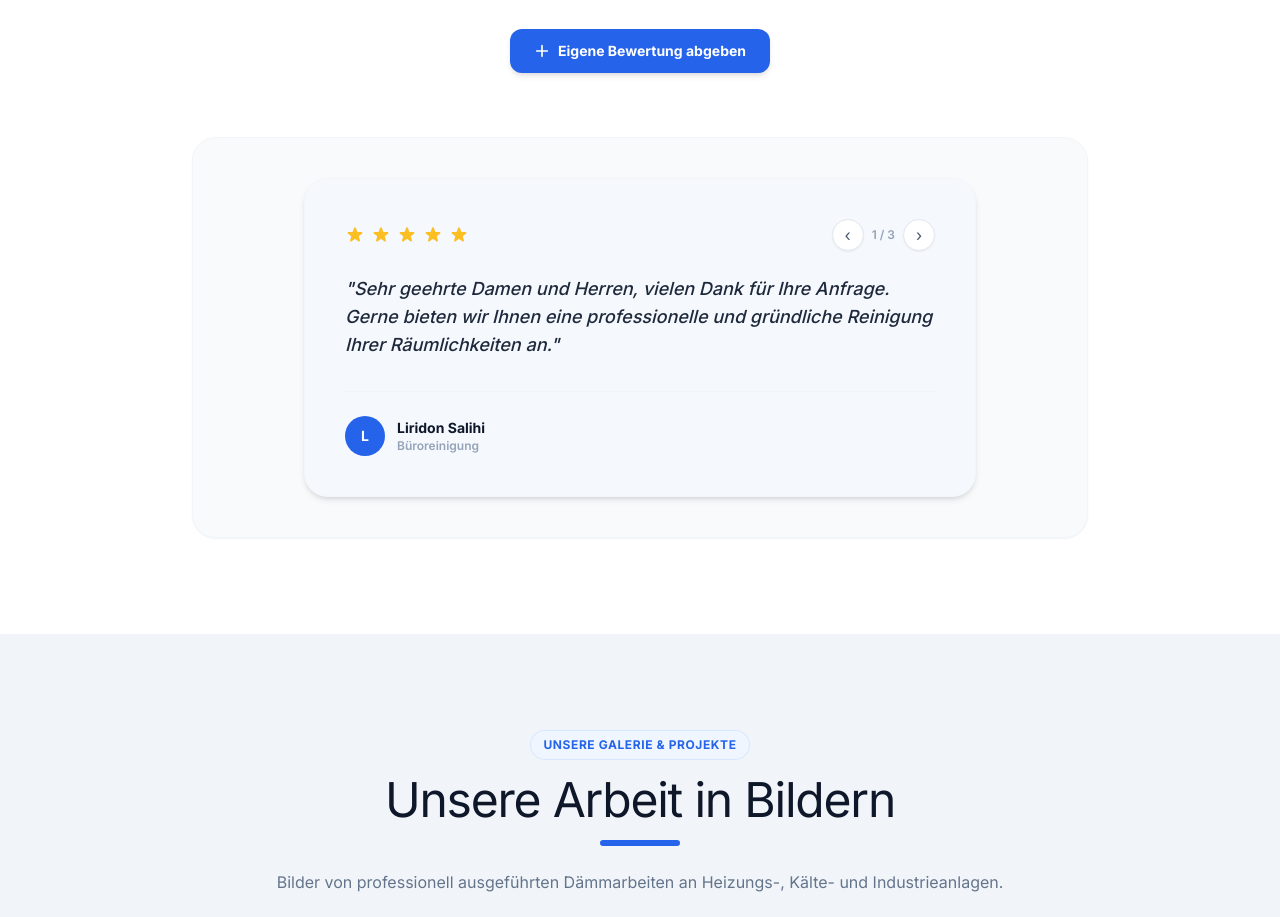
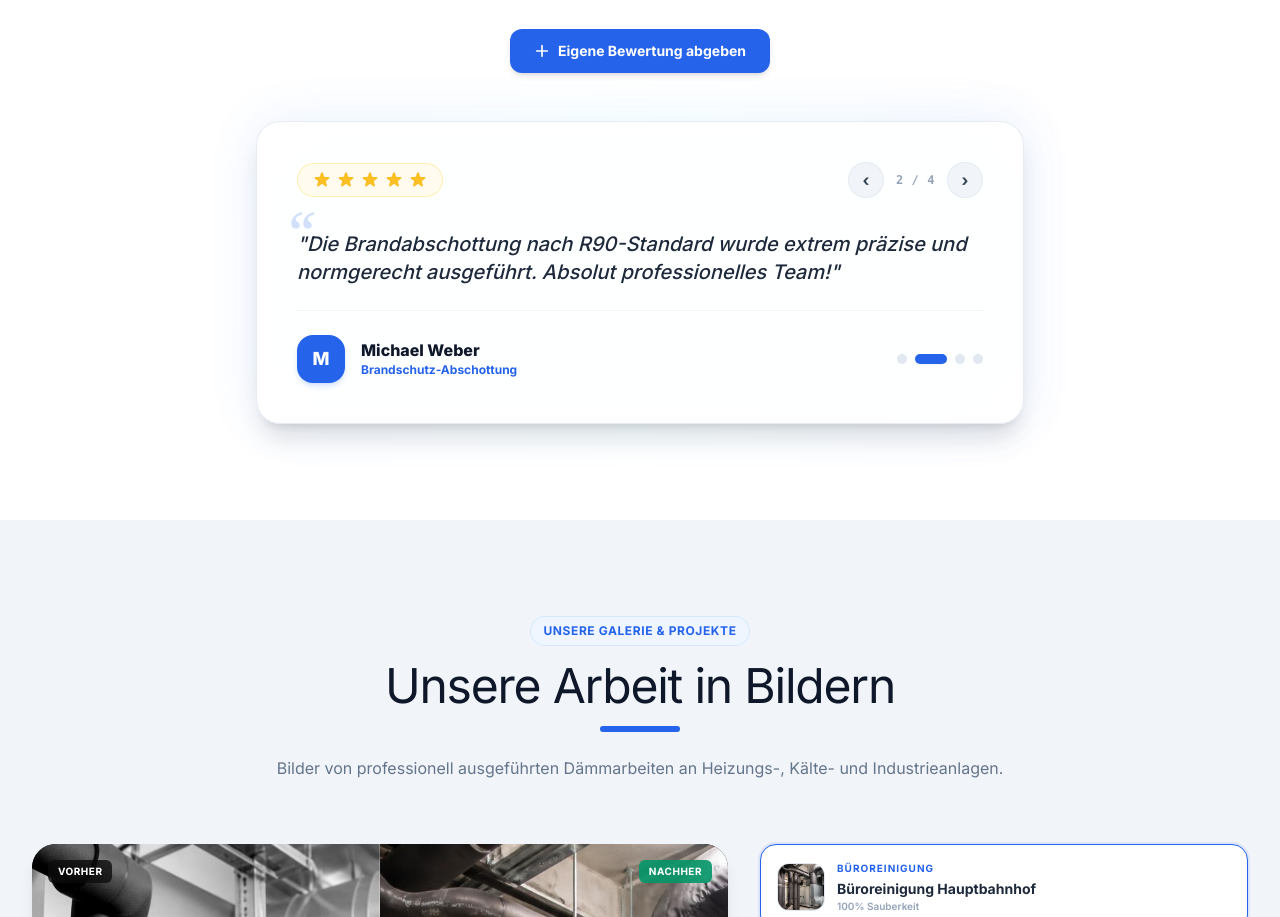
Before and after one commit to LiridonSaa1/Prekadini-Thermotech, a website: page index.html in a window 1280 px wide. Shown: the part 4629-5546 px from the top of the page. Drawn offline with nearby package versions, Linux system fonts and the light colour scheme; no server answers.

Commit message:
Redesign reviews slider with auto-sliding loop, dots navigation, and smooth animation

```diff
--- a/app.js
+++ b/app.js
@@ -648,25 +648,58 @@ document.addEventListener("DOMContentLoaded", () => {
     }
   };
 
+  let reviewsAutoSlideTimer = null;
+
+  const startReviewsAutoSlide = () => {
+    stopReviewsAutoSlide();
+    if (approvedReviews && approvedReviews.length > 1) {
+      reviewsAutoSlideTimer = setInterval(() => {
+        window.nextReview(false);
+      }, 4500);
+    }
+  };
+
+  const stopReviewsAutoSlide = () => {
+    if (reviewsAutoSlideTimer) {
+      clearInterval(reviewsAutoSlideTimer);
+      reviewsAutoSlideTimer = null;
+    }
+  };
+
+  window.startReviewsAutoSlide = startReviewsAutoSlide;
+  window.stopReviewsAutoSlide = stopReviewsAutoSlide;
+
   const loadApprovedReviews = async () => {
     try {
       approvedReviews = await ReviewService.fetchApprovedReviews();
       renderReviewsSlider();
+      startReviewsAutoSlide();
     } catch (err) {
       console.error("Failed to load approved reviews:", err);
     }
   };
 
+  window.goToReview = (index) => {
+    if (!approvedReviews || approvedReviews.length === 0) return;
+    activeReviewIndex = index;
+    renderReviewsSlider();
+    startReviewsAutoSlide();
+  };
+
   window.prevReview = () => {
-    if (approvedReviews.length === 0) return;
+    if (!approvedReviews || approvedReviews.length === 0) return;
     activeReviewIndex = (activeReviewIndex - 1 + approvedReviews.length) % approvedReviews.length;
     renderReviewsSlider();
-  };
-
-  window.nextReview = () => {
-    if (approvedReviews.length === 0) return;
+    startReviewsAutoSlide();
+  };
+
+  window.nextReview = (isManual = true) => {
+    if (!approvedReviews || approvedReviews.length === 0) return;
     activeReviewIndex = (activeReviewIndex + 1) % approvedReviews.length;
     renderReviewsSlider();
+    if (isManual) {
+      startReviewsAutoSlide();
+    }
   };
 
   const renderReviewsSlider = () => {
@@ -690,40 +723,78 @@ document.addEventListener("DOMContentLoaded", () => {
     let starsHtml = "";
     for (let i = 1; i <= 5; i++) {
       starsHtml += `
-        <svg class="w-5 h-5 ${i <= (review.rating || 5) ? 'text-amber-400' : 'text-slate-200'}" fill="currentColor" viewBox="0 0 20 20">
+        <svg class="w-5 h-5 ${i <= (review.rating || 5) ? 'text-amber-400 fill-amber-400 drop-shadow-2xs' : 'text-slate-200 fill-slate-200'}" viewBox="0 0 20 20">
           <path d="M9.049 2.927c.3-.921 1.603-.921 1.902 0l1.07 3.292a1 1 0 00.95.69h3.462c.969 0 1.371 1.24.588 1.81l-2.8 2.034a1 1 0 00-.364 1.118l1.07 3.292c.3.921-.755 1.688-1.54 1.118l-2.8-2.034a1 1 0 00-1.175 0l-2.8 2.034c-.784.57-1.838-.197-1.539-1.118l1.07-3.292a1 1 0 00-.364-1.118L2.98 8.72c-.783-.57-.38-1.81.588-1.81h3.461a1 1 0 00.951-.69l1.07-3.292z"></path>
         </svg>
       `;
     }
 
-    list.innerHTML = `
-      <div class="bg-blue-50/40 rounded-3xl p-8 md:p-10 max-w-2xl mx-auto border border-slate-100/60 shadow-md relative text-left">
-        <div class="flex items-center justify-between mb-6">
-          <div class="flex items-center space-x-1.5">${starsHtml}</div>
+    // Dots indicators
+    let dotsHtml = "";
+    if (approvedReviews.length > 1) {
+      dotsHtml = `<div class="flex items-center space-x-2">`;
+      approvedReviews.forEach((_, idx) => {
+        const isCurrent = idx === activeReviewIndex;
+        dotsHtml += `
+          <button onclick="goToReview(${idx})" class="transition-all duration-300 rounded-full cursor-pointer ${
+            isCurrent ? 'w-8 h-2.5 bg-blue-600 shadow-sm' : 'w-2.5 h-2.5 bg-slate-200 hover:bg-slate-400'
+          }" aria-label="Review ${idx + 1}"></button>
+        `;
+      });
+      dotsHtml += `</div>`;
+    }
+
+    const cardHtml = `
+      <div id="review-card-item" class="transition-all duration-500 opacity-100 transform translate-x-0 space-y-6 text-left">
+        <div class="flex items-center justify-between gap-4 flex-wrap">
+          <div class="flex items-center space-x-1 bg-amber-50/80 border border-amber-200/60 px-3.5 py-1.5 rounded-full shadow-2xs">
+            ${starsHtml}
+          </div>
+
           ${approvedReviews.length > 1 ? `
-            <div class="flex items-center space-x-2">
-              <button onclick="prevReview()" class="w-8 h-8 rounded-full bg-white border border-slate-200 text-slate-600 flex items-center justify-center hover:bg-blue-600 hover:text-white transition-all shadow-sm">
+            <div class="flex items-center space-x-3">
+              <button onclick="prevReview()" class="w-9 h-9 rounded-full bg-slate-100 hover:bg-blue-600 hover:text-white border border-slate-200/80 text-slate-700 flex items-center justify-center transition-all duration-200 active:scale-90 shadow-2xs font-bold cursor-pointer" aria-label="Vorherige Bewertung">
                 ‹
               </button>
-              <span class="text-xs font-semibold text-slate-400">${activeReviewIndex + 1} / ${approvedReviews.length}</span>
-              <button onclick="nextReview()" class="w-8 h-8 rounded-full bg-white border border-slate-200 text-slate-600 flex items-center justify-center hover:bg-blue-600 hover:text-white transition-all shadow-sm">
+              <span class="text-xs font-bold text-slate-400 tracking-wider font-mono">${activeReviewIndex + 1} / ${approvedReviews.length}</span>
+              <button onclick="nextReview()" class="w-9 h-9 rounded-full bg-slate-100 hover:bg-blue-600 hover:text-white border border-slate-200/80 text-slate-700 flex items-center justify-center transition-all duration-200 active:scale-90 shadow-2xs font-bold cursor-pointer" aria-label="Nächste Bewertung">
                 ›
               </button>
             </div>
           ` : ''}
         </div>
-        <p class="text-slate-800 text-base md:text-lg italic font-medium leading-relaxed">"${review.text || ''}"</p>
-        <div class="flex items-center space-x-3 mt-8 border-t border-slate-100 pt-6">
-          <div class="w-10 h-10 rounded-full bg-blue-600 text-white flex items-center justify-center font-bold text-sm">
-            ${review.name ? review.name.charAt(0).toUpperCase() : 'K'}
+
+        <blockquote class="text-slate-800 text-lg md:text-xl font-medium leading-relaxed italic relative pt-2">
+          <span class="text-blue-600/20 text-6xl font-serif absolute -top-5 -left-3 select-none pointer-events-none">&ldquo;</span>
+          "${review.text || ''}"
+        </blockquote>
+
+        <div class="flex items-center justify-between border-t border-slate-100 pt-6 flex-wrap gap-4">
+          <div class="flex items-center space-x-4">
+            <div class="w-12 h-12 rounded-2xl bg-blue-600 text-white font-extrabold text-lg flex items-center justify-center shadow-md shadow-blue-500/20 shrink-0">
+              ${review.name ? review.name.charAt(0).toUpperCase() : 'K'}
+            </div>
+            <div>
+              <h4 class="text-base font-extrabold text-slate-900 leading-tight">${review.name || 'Kunde'}</h4>
+              <span class="text-blue-600 text-xs font-bold block mt-0.5">${review.service || 'Dämmung & Isolierung'}</span>
+            </div>
           </div>
-          <div>
-            <h4 class="text-sm font-bold text-slate-900">${review.name || 'Kunde'}</h4>
-            <span class="text-slate-400 text-xs font-semibold block">${review.service || 'Dämmung & Isolierung'}</span>
-          </div>
+
+          ${dotsHtml}
         </div>
       </div>
     `;
+
+    const currentCard = document.getElementById("review-card-item");
+    if (currentCard) {
+      currentCard.style.opacity = "0";
+      currentCard.style.transform = "translateX(-12px)";
+      setTimeout(() => {
+        list.innerHTML = cardHtml;
+      }, 180);
+    } else {
+      list.innerHTML = cardHtml;
+    }
   };
 
   // --- Dynamic Projects/Gallery Controller ---
--- a/index.html
+++ b/index.html
@@ -1066,11 +1066,14 @@
       </div>
 
       <!-- Review Slider Card Container -->
-      <div class="mt-16 max-w-4xl mx-auto">
-        <div class="bg-slate-50 border border-slate-100 rounded-3xl p-6 md:p-10 shadow-sm flex flex-col justify-between min-h-[250px] relative text-left">
+      <div class="mt-12 max-w-3xl mx-auto relative group" onmouseenter="window.stopReviewsAutoSlide && window.stopReviewsAutoSlide()" onmouseleave="window.startReviewsAutoSlide && window.startReviewsAutoSlide()">
+        <!-- Subtle Glow Background -->
+        <div class="absolute -inset-1 bg-gradient-to-r from-blue-500/15 via-sky-400/15 to-blue-600/15 rounded-[32px] blur-xl opacity-70 group-hover:opacity-100 transition duration-500"></div>
+
+        <div class="relative bg-white/95 backdrop-blur-xl border border-slate-200/80 rounded-3xl p-6 sm:p-8 md:p-10 shadow-xl hover:shadow-2xl transition-all duration-300">
 
           <!-- Slider Content Wrapper -->
-          <div id="reviews-slider-content" class="space-y-6">
+          <div id="reviews-slider-content">
             <!-- Dynamically populated review content -->
           </div>
 
--- a/supabase-config.js
+++ b/supabase-config.js
@@ -351,9 +351,9 @@ const mockDb = {
           id: "seed-1",
           name: "Liridon Salihi",
           email: "liridon@example.com",
-          service: "Büroreinigung",
+          service: "Heizungsrohrdämmung",
           rating: 5.0,
-          text: "Sehr geehrte Damen und Herren, vielen Dank für Ihre Anfrage. Gerne bieten wir Ihnen eine professionelle und gründliche Reinigung Ihrer Räumlichkeiten an.",
+          text: "Hervorragende Ausführung der Rohrdämmung an unseren Heizungsleitungen. Energieverluste wurden sofort spürbar reduziert!",
           approved: true,
           created_at: new Date().toISOString()
         },
@@ -361,9 +361,9 @@ const mockDb = {
           id: "seed-2",
           name: "Michael Weber",
           email: "m.weber@weber-bau.de",
-          service: "Unterhaltsreinigung",
+          service: "Brandschutz-Abschottung",
           rating: 5.0,
-          text: "Die Unterhaltsreinigung an unseren Büroräumen wurde extrem präzise ausgeführt. Absolut saubere Arbeit und pünktliche Lieferung!",
+          text: "Die Brandabschottung nach R90-Standard wurde extrem präzise und normgerecht ausgeführt. Absolut professionelles Team!",
           approved: true,
           created_at: new Date(Date.now() - 86400000).toISOString()
         },
@@ -371,11 +371,21 @@ const mockDb = {
           id: "seed-3",
           name: "Valon Gashi",
           email: "valon@gashi.ch",
-          service: "Glas- & Fensterreinigung",
-          rating: 4.8,
-          text: "Schlierenfreie und extrem saubere Fenster an unserer Glasfassade. Sehr professioneller Service.",
+          service: "Kälteleitungsisolierung",
+          rating: 5.0,
+          text: "Perfekte diffusionsdichte Dämmung unserer Kälteleitungen. Tauwasserbildung wurde komplett verhindert.",
           approved: true,
           created_at: new Date(Date.now() - 172800000).toISOString()
+        },
+        {
+          id: "seed-4",
+          name: "Stefan Huber",
+          email: "stefan@huber-technik.de",
+          service: "Blechummantelung",
+          rating: 5.0,
+          text: "Saubere Alu-Blechummantelung im Industrieobjekt. Hohe Qualität und pünktliche Umsetzung!",
+          approved: true,
+          created_at: new Date(Date.now() - 259200000).toISOString()
         }
       ];
       localStorage.setItem("prekadini_reviews", JSON.stringify(reviews));
```
